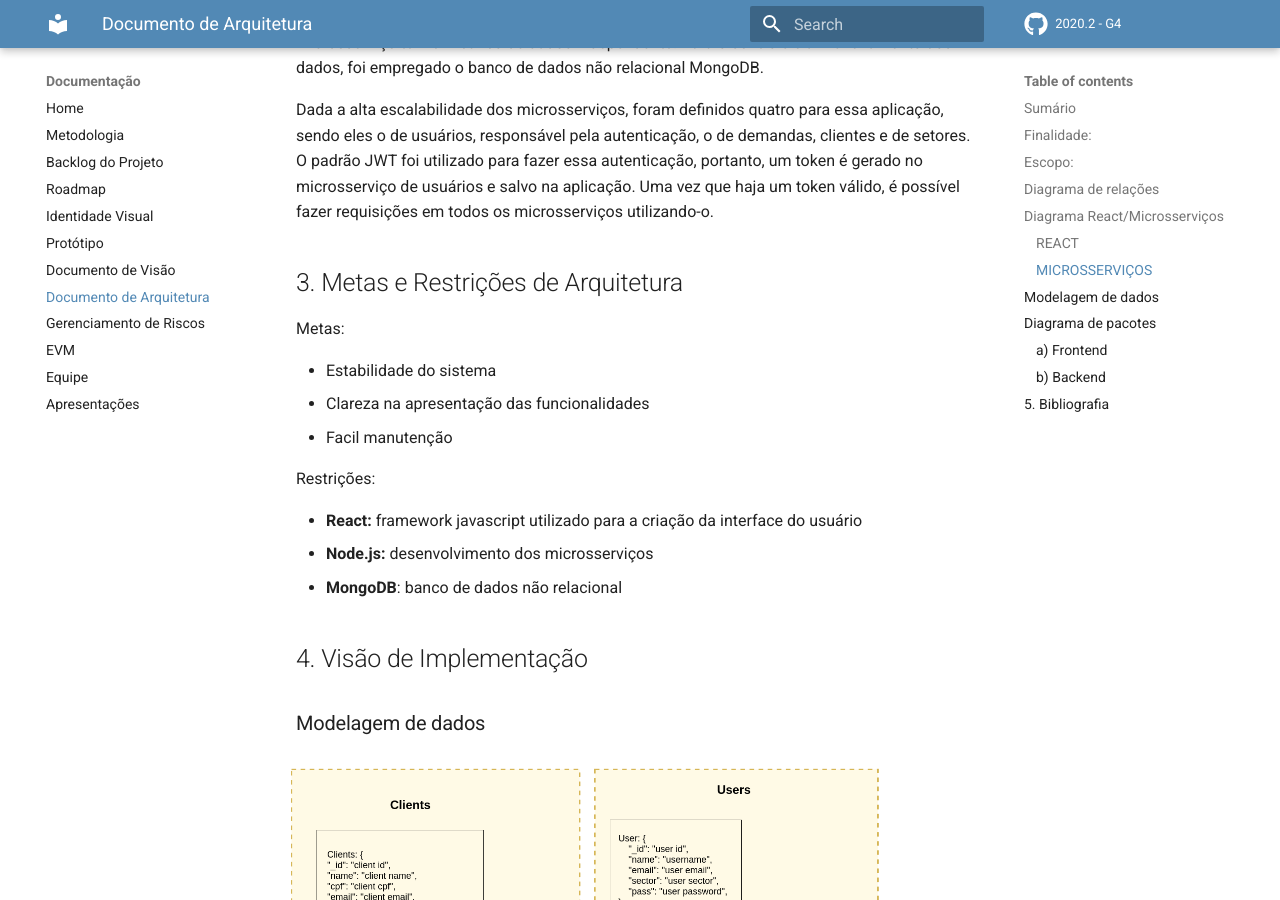
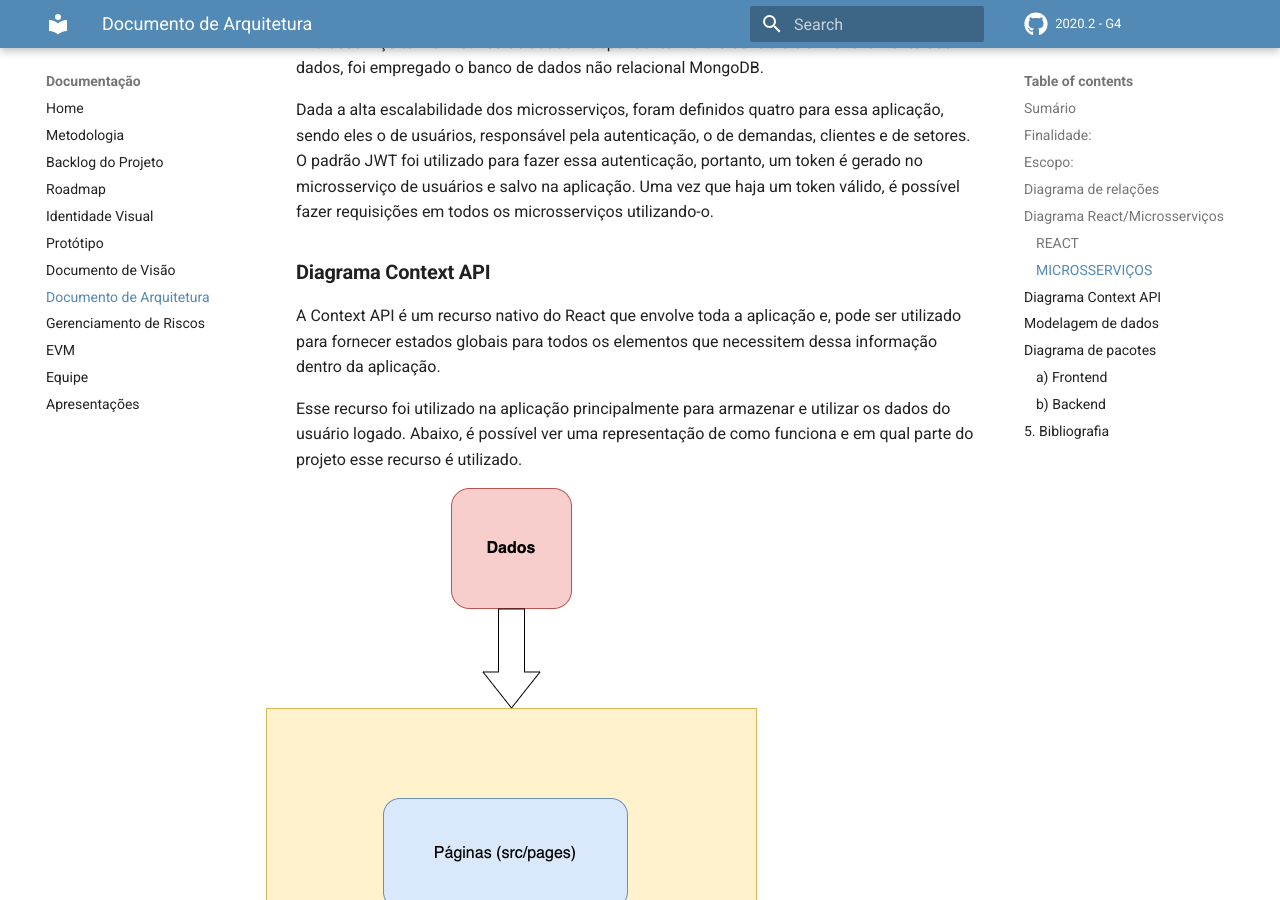
Before and after one commit to fga-eps-mds/2020-2-SiGeD, an MkDocs documentation site: the page built from docs/architecturedocument.md, in a window 1280 px wide and 900 px high, scrolled down 2091 px. Built offline with MkDocs 1.6.1 and Material for MkDocs 9.7.7, drawn with Linux system fonts in a browser that asks for light colours; comment, search, counter and statistics services are not loaded.

Commit message:
Add context api diagram

```diff
--- a/docs/architecturedocument.md
+++ b/docs/architecturedocument.md
@@ -50,6 +50,13 @@ Os microsserviços foram construídos utilizando Nodejs e o framework Express.js
 
 Dada a alta escalabilidade dos microsserviços, foram definidos quatro para essa aplicação, sendo eles o de usuários, responsável pela autenticação, o de demandas, clientes e de setores. O padrão JWT foi utilizado para fazer essa autenticação, portanto, um token é gerado no microsserviço de usuários e salvo na aplicação. Uma vez que haja um token válido, é possível fazer requisições em todos os microsserviços utilizando-o.
 
+### **Diagrama Context API**
+
+A Context API é um recurso nativo do React que envolve toda a aplicação e, pode ser utilizado para fornecer estados globais para todos os elementos que necessitem dessa informação dentro da aplicação.
+
+Esse recurso foi utilizado na aplicação principalmente para armazenar e utilizar os dados do usuário logado. Abaixo, é possível ver uma representação de como funciona e em qual parte do projeto esse recurso é utilizado.
+
+![Diagrama Context](assets/img/diagrama_context.png)
 
 <a name="metas"></a><h2>3. Metas e Restrições de Arquitetura</h2>
 Metas:
```
Also changed, not shown: docs/assets/img/diagrama_context.png (added).
